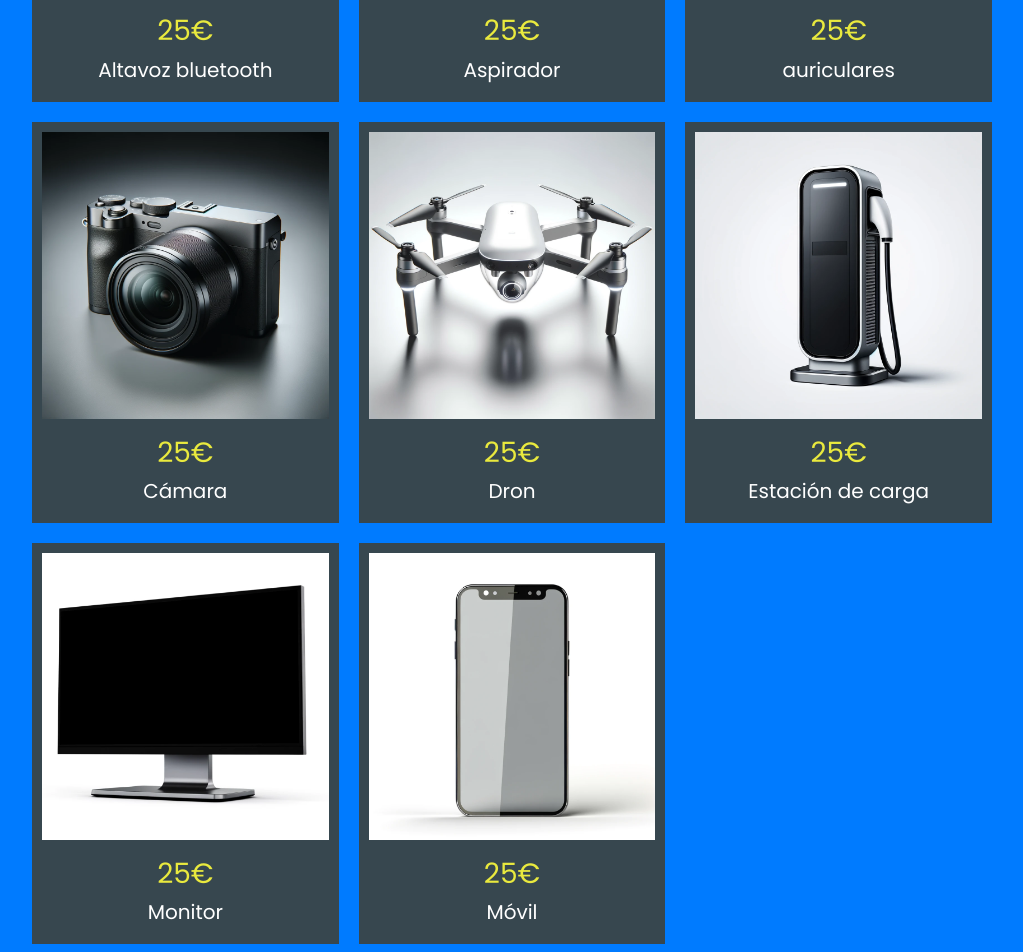
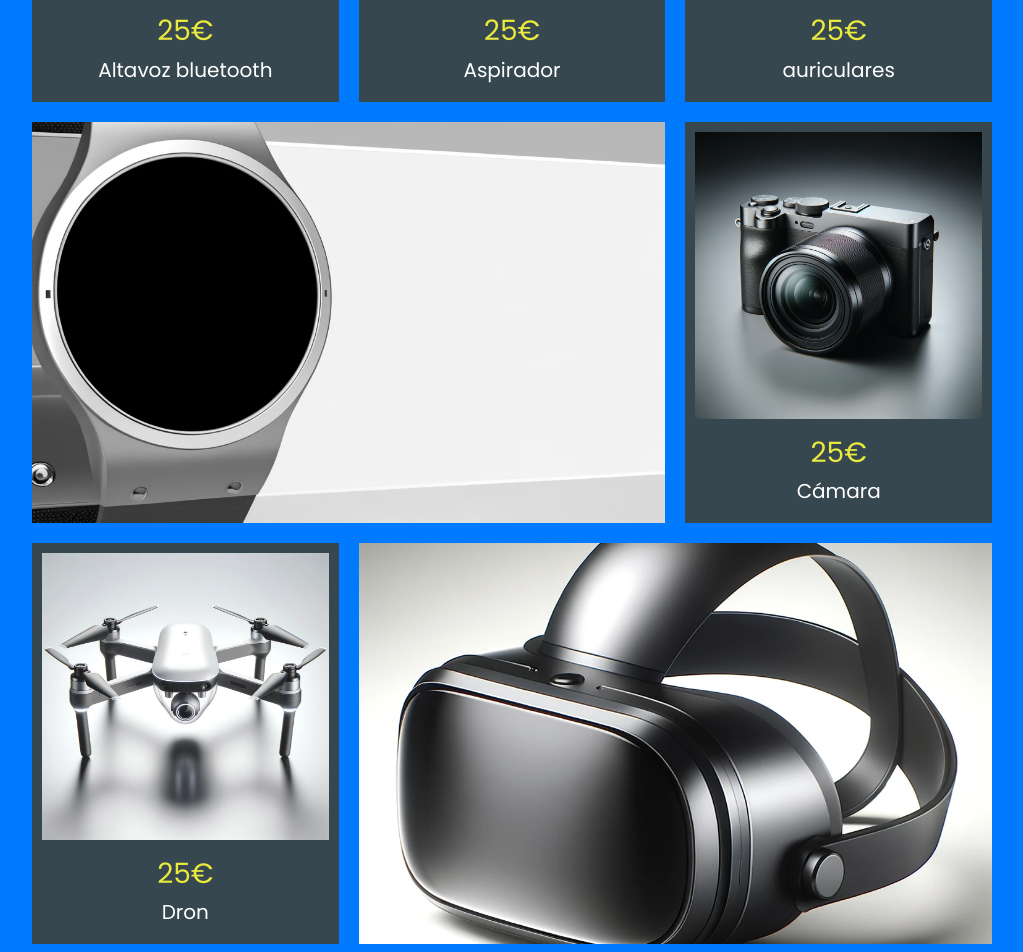
Before and after one commit to canalenguillem/frontVentas, a plain HTML site: page index.html in a window 1280 px wide. Shown: the part 720-1672 px from the top of the page, without its empty margins (128-1151 px from the left). Drawn offline with Linux system fonts and the light colour scheme.

Commit message:
aplicado grid

```diff
--- a/css/style.css
+++ b/css/style.css
@@ -152,3 +152,38 @@ h3{
     text-align: center;
     line-height: 1.2;
 }
+
+/*graficos*/
+
+.grafico{
+    min-height: 30rem;
+    background-repeat: no-repeat;
+    background-position: center;
+    background-size: cover;
+    grid-column: 1/3;
+}
+
+.grafico--primero{
+    background-image: url(../img/grafico1.webp);
+    grid-row: 2/3;
+
+}
+
+.grafico--segundo{
+    background-image: url(../img/grafico2.webp);
+    grid-row: 4 /5 ;
+}
+
+
+
+@media (min-width:768px) {
+    .grafico--primero{
+        grid-row: 2 / 3;
+        grid-column: 1 / 3;
+
+    }
+    .grafico--segundo{
+        grid-row: 3 / 4;
+        grid-column: 2 / 4;
+    }
+}
--- a/index.html
+++ b/index.html
@@ -96,6 +96,11 @@
                     </div>
                 </a>
             </div><!--producto-->
+            <div class="grafico grafico--primero">
+            </div>
+            <div class="grafico grafico--segundo">
+            </div>
+
 
         </div><!--grid-->
     </main>
```
Also changed, not shown: img/grafico1.webp (added), img/grafico2.webp (added).
